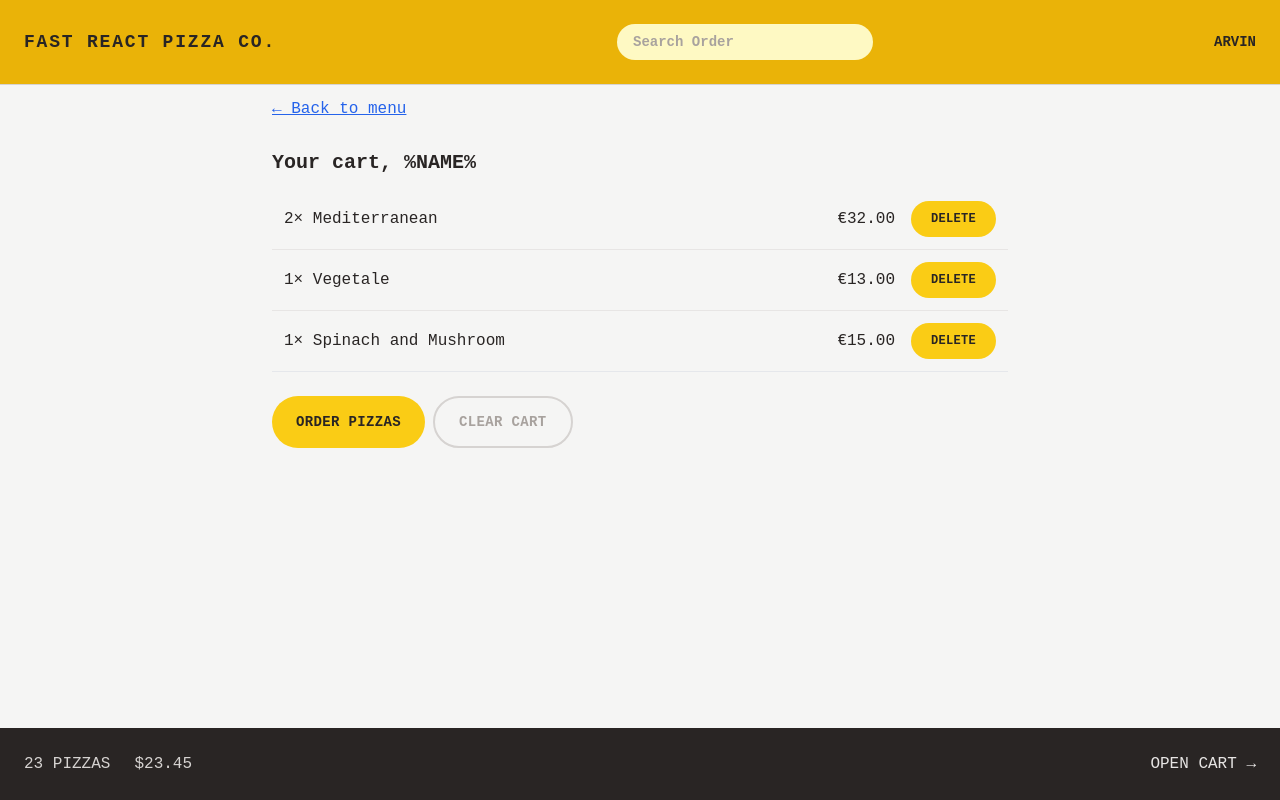
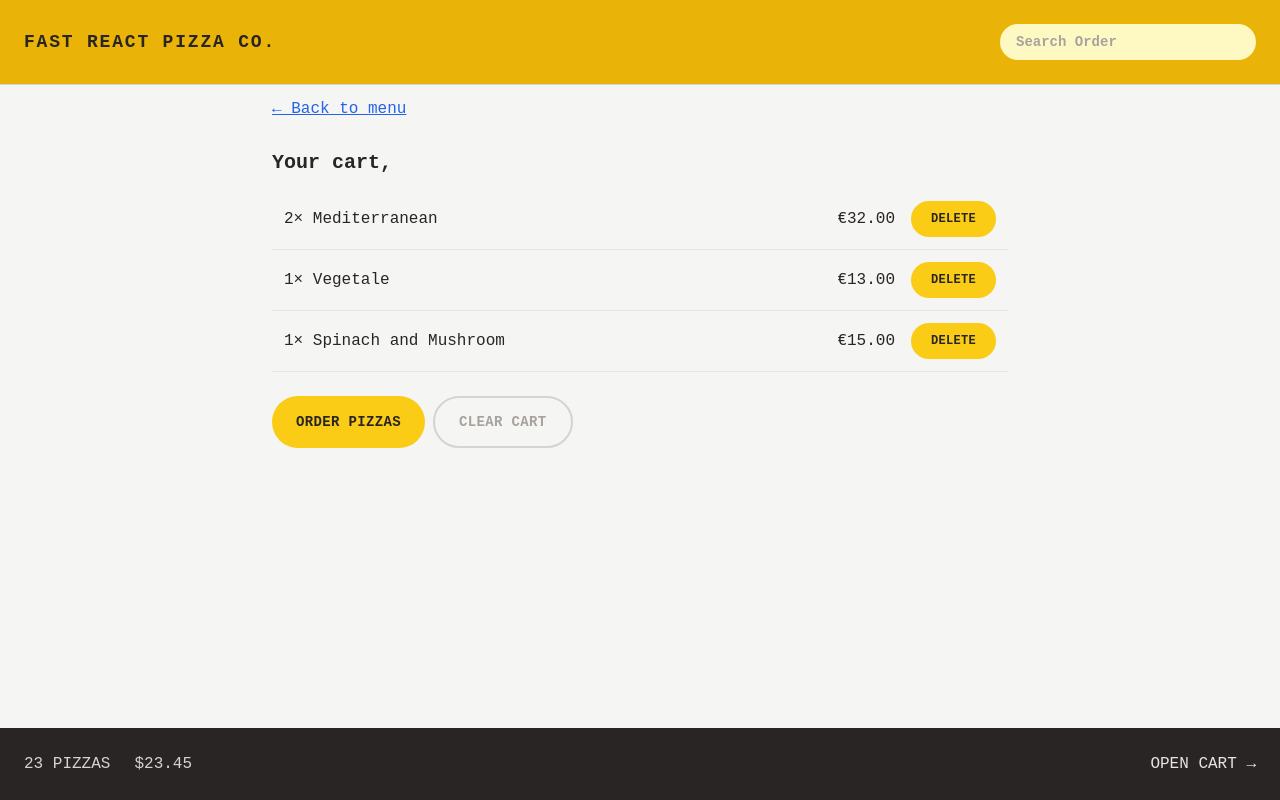
Before and after one commit to arvin7596/fast-react-pizza, a React (Vite) app: page /cart in a window 1280 px wide. Built offline with nearby package versions, Linux system fonts and the light colour scheme.

Commit message:
add username value to the redux and use it in features

```diff
--- a/src/features/cart/Cart.jsx
+++ b/src/features/cart/Cart.jsx
@@ -1,6 +1,7 @@
 import LinkButton from "../../ui/LinkButton";
 import Button from "../../ui/Button";
 import CartItem from "./CartItem";
+import { useSelector } from "react-redux";
 
 const fakeCart = [
   {
@@ -28,12 +29,13 @@ const fakeCart = [
 
 function Cart() {
   const cart = fakeCart;
+  const username = useSelector((state) => state.user.username);
 
   return (
     <div className="px-4 py-3">
       <LinkButton to="/menu">&larr; Back to menu</LinkButton>
 
-      <h2 className="mt-7 text-xl font-semibold">Your cart, %NAME%</h2>
+      <h2 className="mt-7 text-xl font-semibold">Your cart, {username}</h2>
       <ul className="mt-3 divide-y divide-stone-200 border-b">
         {cart.map((el) => (
           <CartItem item={el} key={el.key} />
--- a/src/features/order/CreateOrder.jsx
+++ b/src/features/order/CreateOrder.jsx
@@ -2,6 +2,7 @@ import { useState } from "react";
 import { Form, redirect, useActionData, useNavigation } from "react-router-dom";
 import { createOrder } from "../../services/apiRestaurant";
 import Button from "../../ui/Button";
+import { useSelector } from "react-redux";
 
 // https://uibakery.io/regex-library/phone-number
 const isValidPhone = (str) =>
@@ -39,7 +40,7 @@ function CreateOrder() {
   const errors = useActionData();
   const navigation = useNavigation();
   const isSubmitting = navigation.state === "submitting";
-
+  const username = useSelector((state) => state.user.username);
   return (
     <div className="px-4 py-6">
       <h2 className="mb-8 text-xl font-semibold">Ready to order? Let's go!</h2>
@@ -48,7 +49,13 @@ function CreateOrder() {
       <Form method="POST">
         <div className="mb-5 flex flex-col gap-2 sm:flex-row sm:items-center">
           <label className="sm:basis-40">First Name</label>
-          <input className="input grow" type="text" name="customer" required />
+          <input
+            className="input grow"
+            defaultValue={username}
+            type="text"
+            name="customer"
+            required
+          />
         </div>
 
         <div className="mb-5 flex flex-col gap-2 sm:flex-row sm:items-center">
--- a/src/features/user/CreateUser.jsx
+++ b/src/features/user/CreateUser.jsx
@@ -1,11 +1,19 @@
 import { useState } from "react";
 import Button from "../../ui/Button";
+import { useDispatch } from "react-redux";
+import { updateUsername } from "./userSlice";
+import { useNavigate } from "react-router-dom";
 
 function CreateUser() {
   const [username, setUsername] = useState("");
+  const dispatch = useDispatch();
+  const navigate = useNavigate();
 
   function handleSubmit(e) {
     e.preventDefault();
+    if (!username) return;
+    dispatch(updateUsername(username));
+    navigate("/menu");
   }
 
   return (
@@ -24,9 +32,7 @@ function CreateUser() {
 
       {username !== "" && (
         <div>
-          <Button type="primary" to={"/order/new"}>
-            Start ordering
-          </Button>
+          <Button type="primary">Start ordering</Button>
         </div>
       )}
     </form>
--- a/src/features/user/Username.jsx
+++ b/src/features/user/Username.jsx
@@ -1,5 +1,12 @@
+import { useSelector } from "react-redux";
+
 function Username() {
-  return <div className="hidden text-sm font-semibold md:block">Arvin</div>;
+  const username = useSelector((state) => state.user.username);
+
+  if (!username) return null;
+  return (
+    <div className="hidden text-sm font-semibold md:block">{username}</div>
+  );
 }
 
 export default Username;
--- a/src/ui/Home.jsx
+++ b/src/ui/Home.jsx
@@ -1,6 +1,10 @@
+import { useSelector } from "react-redux";
 import CreateUser from "../features/user/CreateUser";
+import Button from "./Button";
 
 function Home() {
+  const username = useSelector((state) => state.user.username);
+
   return (
     <div className="my-8 text-center">
       <h1 className="mb-8 px-4 text-xl font-semibold md:text-3xl">
@@ -10,7 +14,13 @@ function Home() {
           Straight out of the oven, straight to you.
         </span>
       </h1>
-      <CreateUser />
+      {username === "" ? (
+        <CreateUser />
+      ) : (
+        <Button to="/menu" type="primary">
+          Continue ordering, {username}
+        </Button>
+      )}
     </div>
   );
 }
```
